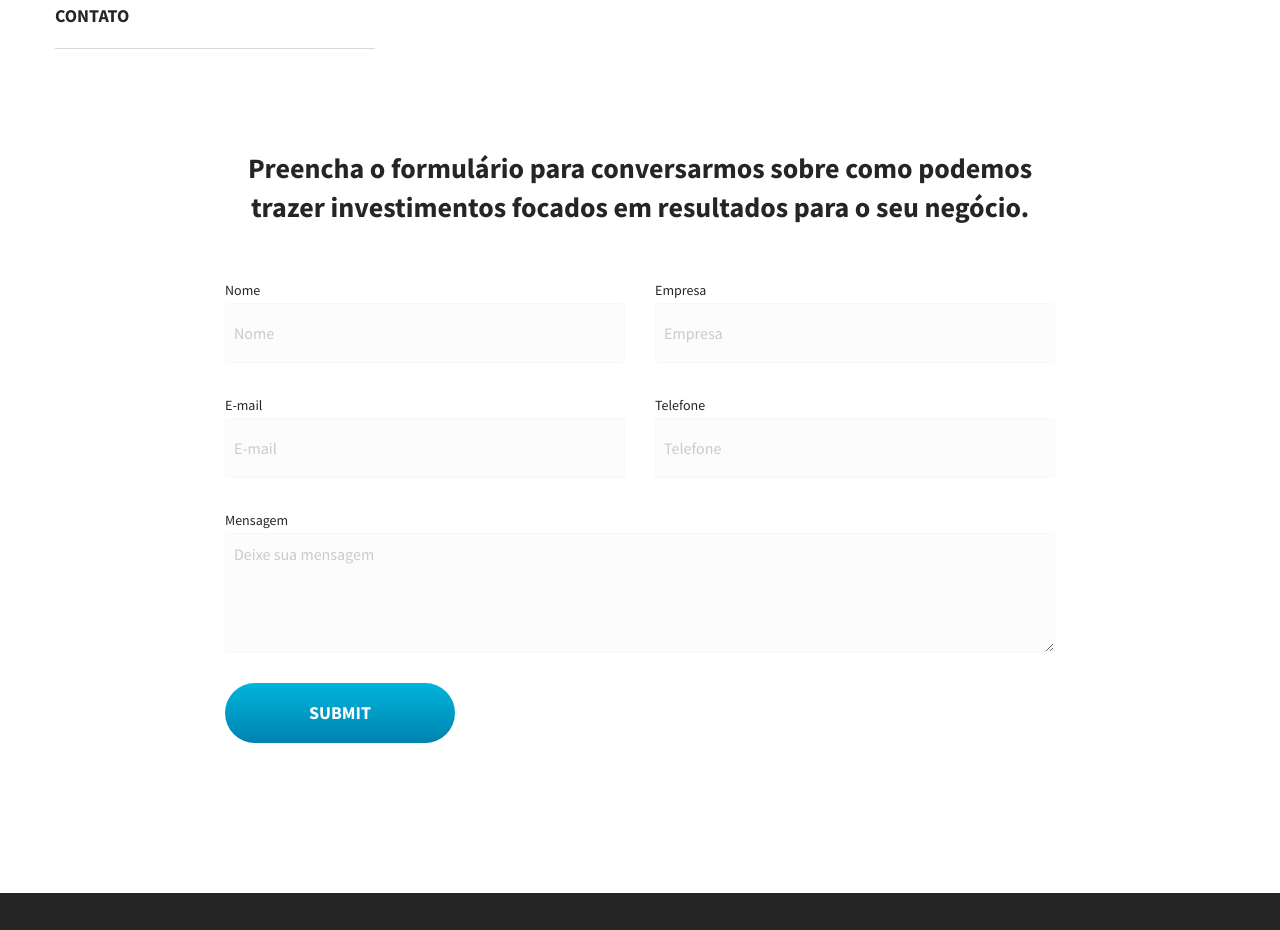
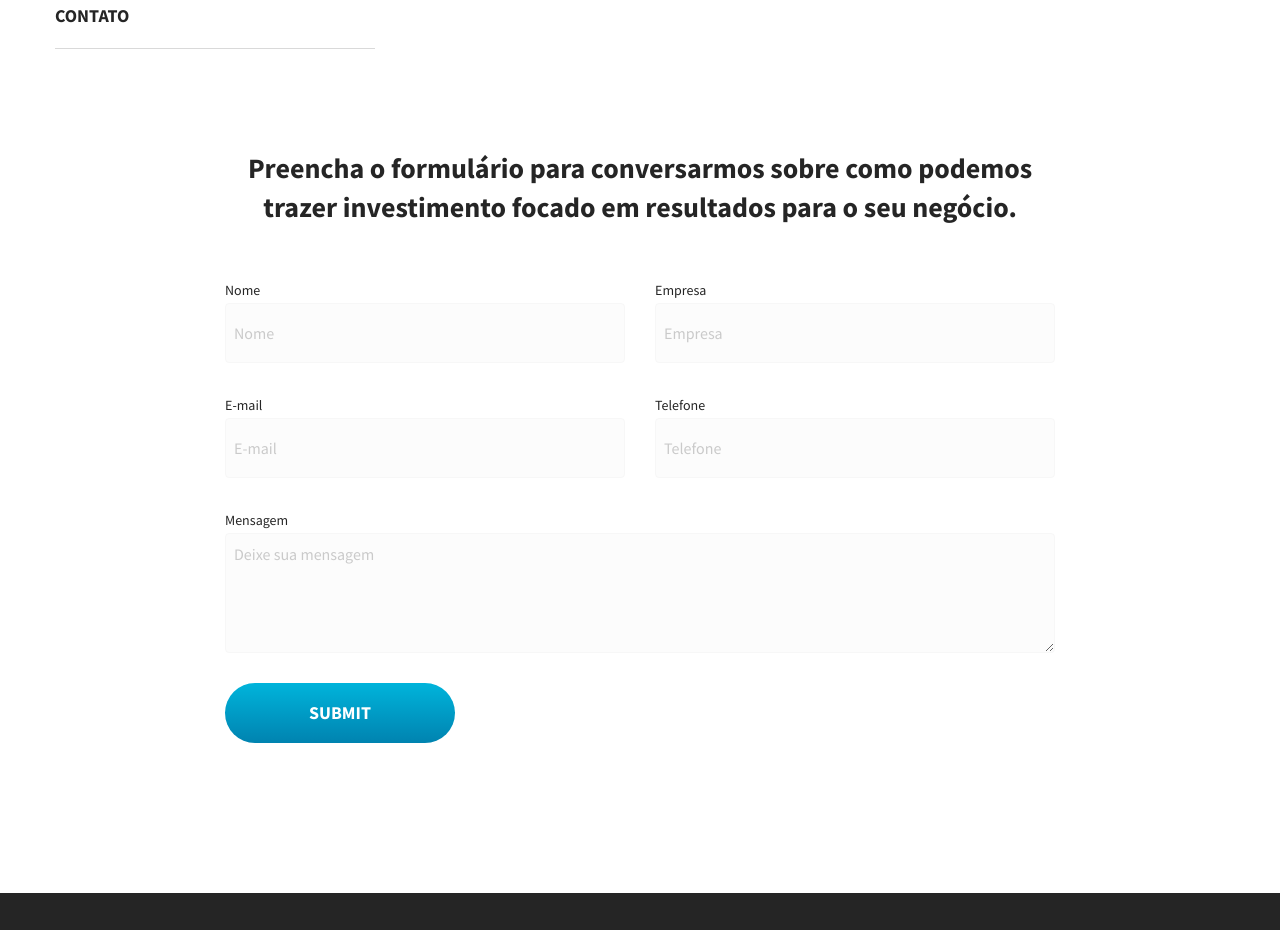
Before and after one commit to martinuscapital/martinuscapital, a website: page index.html in a window 1280 px wide. Shown: the part 4877-5807 px from the top of the page. Drawn offline with Linux system fonts and the light colour scheme.

Commit message:
Update index.html
Teste para verificar se as alterações serão refletidas automaticamente no site em produção

```diff
--- a/index.html
+++ b/index.html
@@ -412,7 +412,7 @@
 						<div class="grid-x grid-padding-x">
 							<div class="cell">
 								<div class="sec-content">
-									<h2 class="sec-headline">Preencha o formulário para conversarmos sobre como podemos trazer investimentos focados em resultados para o seu negócio.</h2>
+									<h2 class="sec-headline">Preencha o formulário para conversarmos sobre como podemos trazer investimento focado em resultados para o seu negócio.</h2>
 									<form action="https://formspree.io/f/mwkzkala" method="POST" class="form">
 										<div class="fields-wrap">
 											<label>Nome
```
